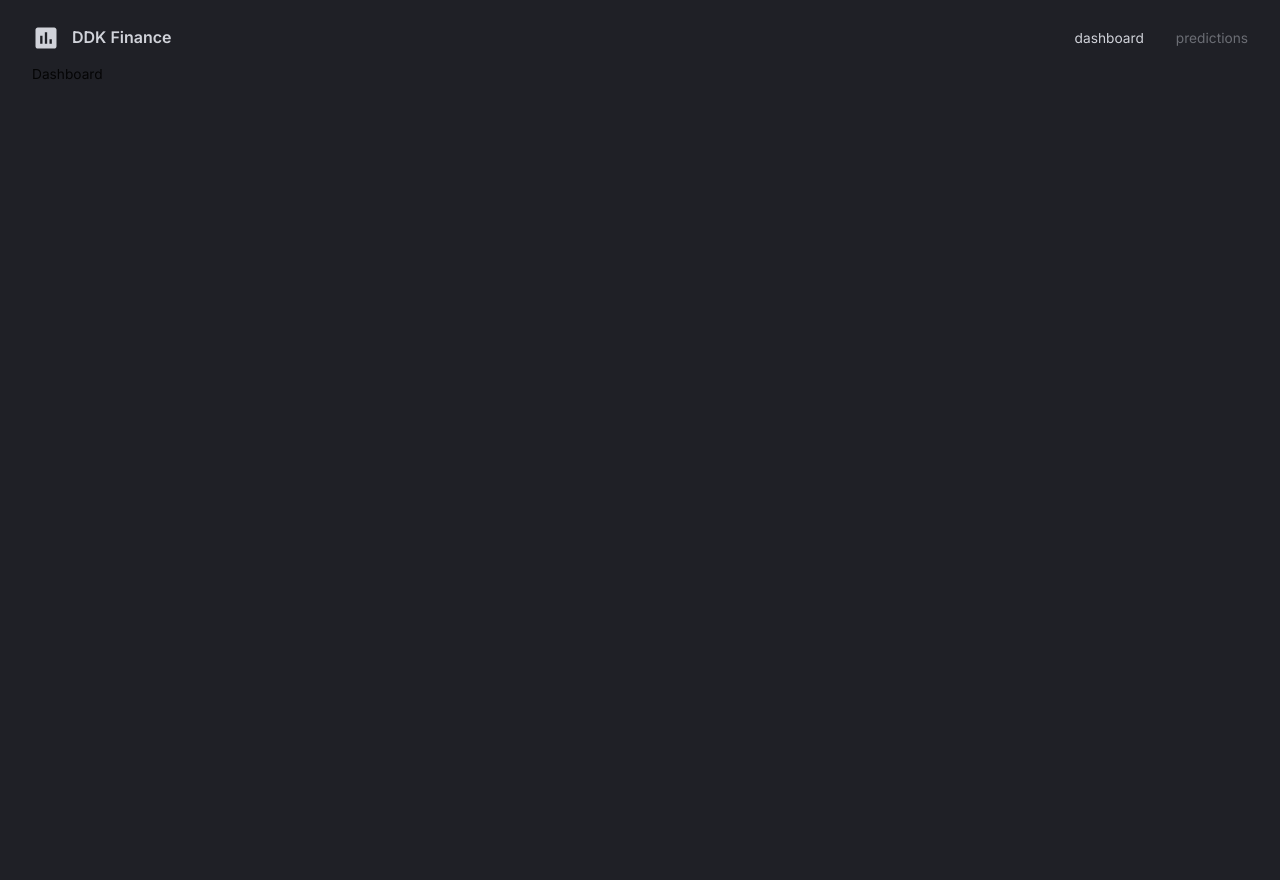
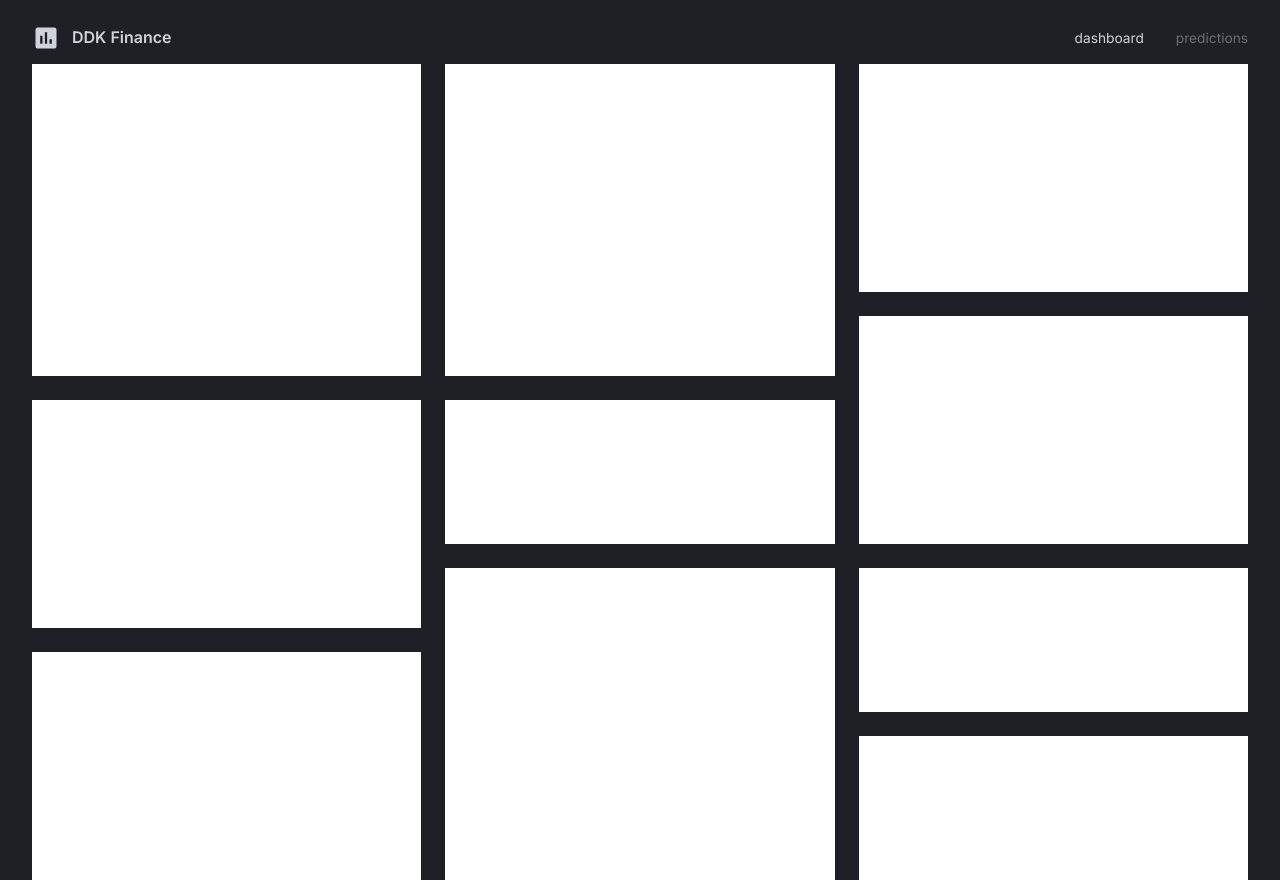
Before and after one commit to edwrdddk/finance-dashboard-frontend, a React (Vite) app: page / in a window 1280 px wide. Before the commit the page ends 800 px from the top, so only its background shows below. Built offline with nearby package versions, Linux system fonts and the light colour scheme.

Commit message:
lg screen grid layout preview

```diff
--- a/src/scenes/dashboard/index.tsx
+++ b/src/scenes/dashboard/index.tsx
@@ -1,13 +1,47 @@
-import { Box, useTheme } from '@mui/material'
-import React from 'react'
+import { Box, useTheme } from "@mui/material";
+import React from "react";
 
-type Props = {}
+type Props = {};
+
+const gridTemplateLargeScreens = `
+  "a b c"
+  "a b c"
+  "a b c"
+  "a b f"
+  "d e f"
+  "d e f"
+  "d h i"
+  "g h i"
+  "g h j"
+  "g h j"
+`;
 
 const Dashboard = (props: Props) => {
   const { palette } = useTheme();
   return (
-    <Box>Dashboard</Box>
-  )
-}
+    <Box
+      width="100%"
+      height="100%"
+      display="grid"
+      gap="1.5rem"
+      sx={{
+        gridTemplateColumns: "repeat(3, minmax(370px, 1fr))",
+        gridTemplateRows: "repeat(10, minmax(60px, 1fr))",
+        gridTemplateAreas: gridTemplateLargeScreens,
+      }}
+    >
+      <Box bgcolor="#fff" gridArea="a"></Box>
+      <Box bgcolor="#fff" gridArea="b"></Box>
+      <Box bgcolor="#fff" gridArea="c"></Box>
+      <Box bgcolor="#fff" gridArea="d"></Box>
+      <Box bgcolor="#fff" gridArea="e"></Box>
+      <Box bgcolor="#fff" gridArea="f"></Box>
+      <Box bgcolor="#fff" gridArea="g"></Box>
+      <Box bgcolor="#fff" gridArea="h"></Box>
+      <Box bgcolor="#fff" gridArea="i"></Box>
+      <Box bgcolor="#fff" gridArea="j"></Box>
+    </Box>
+  );
+};
 
-export default Dashboard
+export default Dashboard;
```
